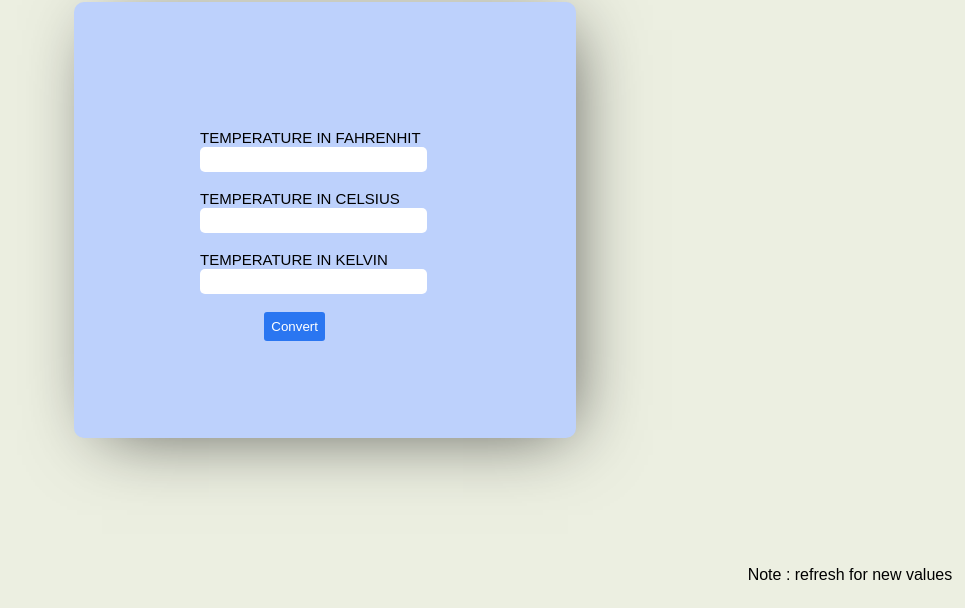
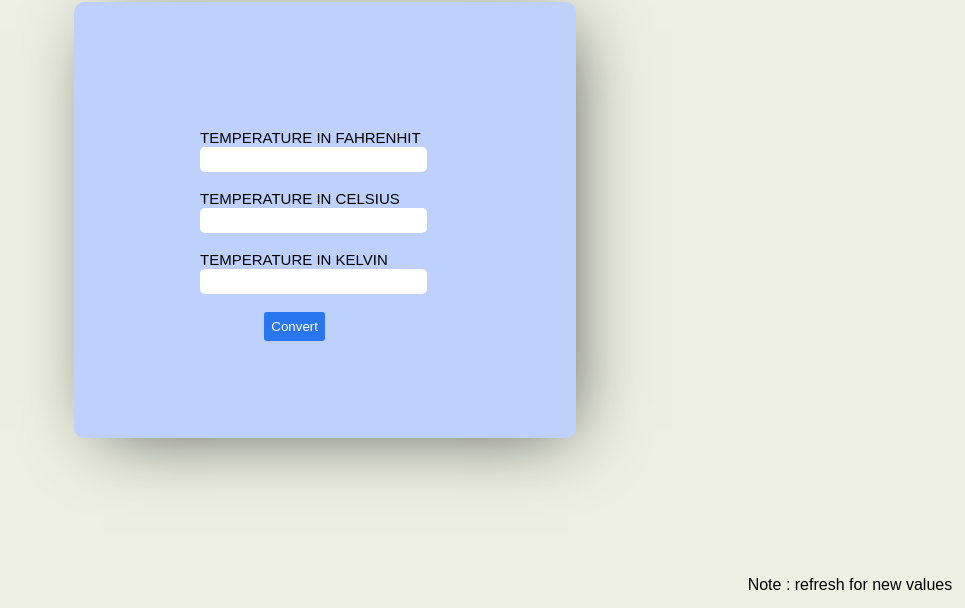
Before and after one commit to pratikd2124/Temperature-converter, a plain HTML site: page index.html in a window 1280 px wide. Shown: the part 192-800 px from the top of the page, without its empty margins (315-1280 px from the left). Drawn offline with Linux system fonts and the light colour scheme.

Commit message:
Update style.css

```diff
--- a/style.css
+++ b/style.css
@@ -10,6 +10,7 @@ section{
     display: block;
     margin-left: auto;
     margin-right: auto;
+    margin-bottom: 90px;
     width: 250px;
     background-color: rgb(189, 209, 252);
     border-radius: 10px;
@@ -47,7 +48,8 @@ section #convert{
 }
 
 footer p{
+    padding-top: 2rem;
     position: absolute;
-    bottom: 1%; right: 1%;
+    right: 1%;
     font-family: Arial, Helvetica, sans-serif;
     }
```
